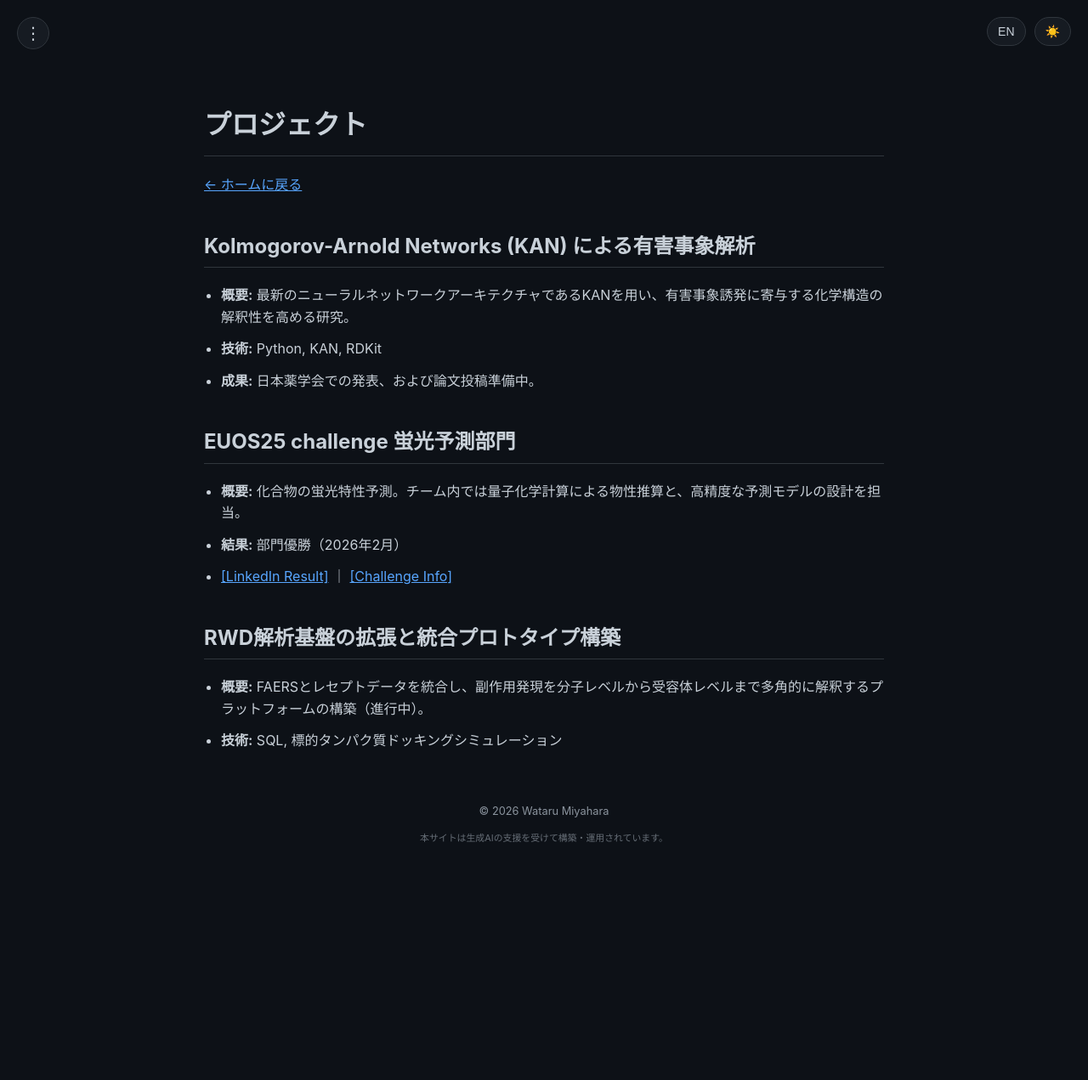
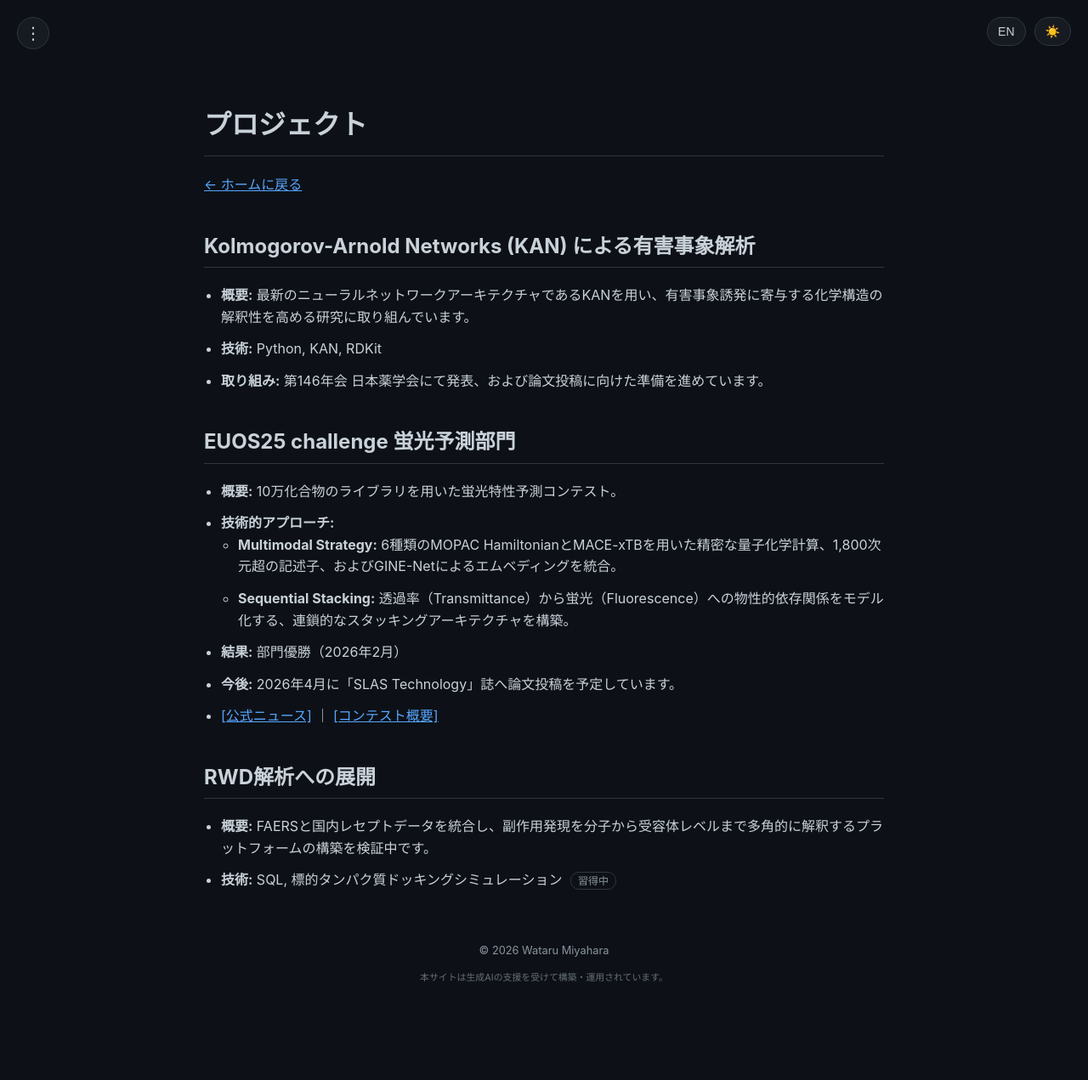
Before and after one commit to 377H-Miru/377H-Miru.github.io, a Jekyll site: the page built from projects.md, in a window 1280 px wide. Shown: the whole page at 85% size. Built offline with Jekyll 4.4.1, drawn with Linux system fonts in a browser that asks for light colours; before the commit the page ends 1107 px from its top, so only the background shows below that.

Commit message:
Update EUOS25 technical details based on SLAS presentation: Multimodal Strategy and Sequential Stacking

```diff
--- a/_data/achievements.json
+++ b/_data/achievements.json
@@ -6,8 +6,8 @@
       "date": "2026-02",
       "url": "https://ochem.eu/static/challenge2025.do",
       "result_url": "https://www.eu-openscreen.eu/resources/eu-openscreen-news/ansicht/eu-openscreen-and-slas-announce-winners-of-the-second-joint-machine-learning-challenge-at-slas-2026.html",
-      "description_ja": "量子化学計算による特徴量抽出と、予測モデル（KAN等）のアーキテクチャ設計・実装を担当。（論文投稿準備中 / In preparation）",
-      "description_en": "Lead feature extraction via quantum chemistry and architecture design for predictive models (e.g., KAN). (Paper in preparation)"
+      "description_ja": "量子化学計算(MOPAC/MACE-xTB)による物性推算、および透過率から蛍光への依存性を考慮したSequential Stackingアーキテクチャの設計・実装を担当。SLAS Technology誌に論文投稿準備中。",
+      "description_en": "Lead quantum chemistry-based property estimation (MOPAC/MACE-xTB) and design of a Sequential Stacking architecture modeling the dependency from transmittance to fluorescence. Manuscript in preparation for SLAS Technology."
     }
   ],
   "presentations": [
--- a/projects.md
+++ b/projects.md
@@ -10,18 +10,22 @@ title: Projects
 [← ホームに戻る](/index)
 
 ## Kolmogorov-Arnold Networks (KAN) による有害事象解析
-- **概要:** 最新のニューラルネットワークアーキテクチャであるKANを用い、有害事象誘発に寄与する化学構造の解釈性を高める研究。
+- **概要:** 最新のニューラルネットワークアーキテクチャであるKANを用い、有害事象誘発に寄与する化学構造の解釈性を高める研究に取り組んでいます。
 - **技術:** Python, KAN, RDKit
-- **成果:** 日本薬学会での発表、および論文投稿準備中。
+- **取り組み:** 第146年会 日本薬学会にて発表、および論文投稿に向けた準備を進めています。
 
 ## EUOS25 challenge 蛍光予測部門
-- **概要:** 化合物の蛍光特性予測。チーム内では量子化学計算による物性推算と、高精度な予測モデルの設計を担当。
+- **概要:** 10万化合物のライブラリを用いた蛍光特性予測コンテスト。
+- **技術的アプローチ:**
+    - **Multimodal Strategy:** 6種類のMOPAC HamiltonianとMACE-xTBを用いた精密な量子化学計算、1,800次元超の記述子、およびGINE-Netによるエムベディングを統合。
+    - **Sequential Stacking:** 透過率（Transmittance）から蛍光（Fluorescence）への物性的依存関係をモデル化する、連鎖的なスタッキングアーキテクチャを構築。
 - **結果:** 部門優勝（2026年2月）
-- [[LinkedIn Result]](https://www.linkedin.com/posts/eu-openscreen_slas2026-euopenscreen-slas2026-ugcPost-7426934129201627137-Mj-h){:target="_blank"} ｜ [[Challenge Info]](https://ochem.eu/static/challenge2025.do){:target="_blank"}
+- **今後:** 2026年4月に「SLAS Technology」誌へ論文投稿を予定しています。
+- [[公式ニュース]](https://www.eu-openscreen.eu/resources/eu-openscreen-news/ansicht/eu-openscreen-and-slas-announce-winners-of-the-second-joint-machine-learning-challenge-at-slas-2026.html){:target="_blank"} ｜ [[コンテスト概要]](https://ochem.eu/static/challenge2025.do){:target="_blank"}
 
-## RWD解析基盤の拡張と統合プロトタイプ構築
-- **概要:** FAERSとレセプトデータを統合し、副作用発現を分子レベルから受容体レベルまで多角的に解釈するプラットフォームの構築（進行中）。
-- **技術:** SQL, 標的タンパク質ドッキングシミュレーション
+## RWD解析への展開
+- **概要:** FAERSと国内レセプトデータを統合し、副作用発現を分子から受容体レベルまで多角的に解釈するプラットフォームの構築を検証中です。
+- **技術:** SQL, 標的タンパク質ドッキングシミュレーション <span class="badge">習得中</span>
 
 </div>
 
@@ -34,15 +38,19 @@ title: Projects
 ## Adverse Event Analysis via Kolmogorov-Arnold Networks (KAN)
 - **Summary:** Utilizing KAN to enhance the interpretability of chemical structures contributing to adverse events.
 - **Tech:** Python, KAN, RDKit
-- **Achievements:** Presented at PSJ Annual Meeting; Paper in preparation.
+- **Status:** Presented at the PSJ Annual Meeting; Paper in preparation.
 
 ## EUOS25 challenge: Fluorescence Prediction
-- **Summary:** Fluorescence property prediction. Led quantum chemistry-based property estimation and high-precision model design.
+- **Summary:** A machine learning competition for predicting optical properties of ~100k compounds.
+- **Technical Approach:**
+    - **Multimodal Strategy:** Integrating high-precision quantum chemistry (MOPAC/MACE-xTB), 1,800+ descriptors, and GINE-Net embeddings.
+    - **Sequential Stacking:** Developed a chaining architecture that models the biophysical dependency from transmittance to fluorescence.
 - **Result:** Winner (February 2026)
-- [[LinkedIn Result]](https://www.linkedin.com/posts/eu-openscreen_slas2026-euopenscreen-slas2026-ugcPost-7426934129201627137-Mj-h){:target="_blank"} ｜ [[Challenge Info]](https://ochem.eu/static/challenge2025.do){:target="_blank"}
+- **Outlook:** Technical details and code to be submitted to "SLAS Technology" in April 2026.
+- [[Official News]](https://www.eu-openscreen.eu/resources/eu-openscreen-news/ansicht/eu-openscreen-and-slas-announce-winners-of-the-second-joint-machine-learning-challenge-at-slas-2026.html){:target="_blank"} ｜ [[Challenge Info]](https://ochem.eu/static/challenge2025.do){:target="_blank"}
 
-## RWD Analysis Infrastructure & Integrated Prototype
-- **Summary:** Integrating FAERS and claims data to interpret adverse events from molecular to receptor levels.
-- **Tech:** SQL, Molecular Docking Simulation.
+## Expansion to RWD Analysis
+- **Summary:** Validating integrated analysis of FAERS and claims data to interpret adverse events from molecular to receptor levels.
+- **Tech:** SQL, Molecular Docking Simulation <span class="badge">In Progress</span>
 
 </div>
```
